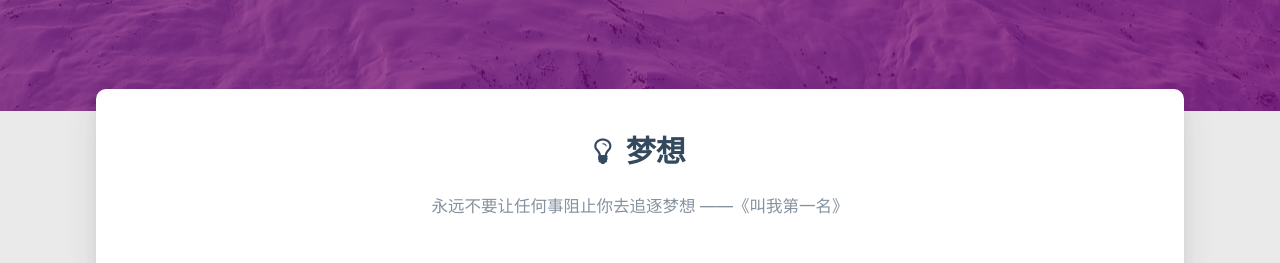
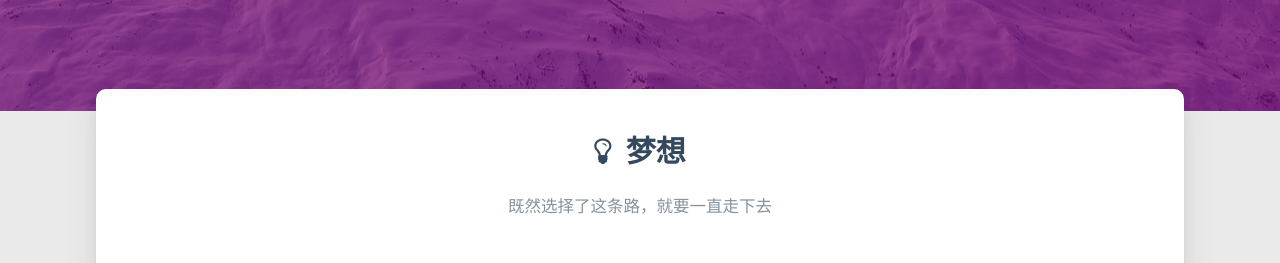
Before and after one commit to hemingyue-11/hemingyue-11.github.io, a plain HTML site: page index.html in a window 1280 px wide. Shown: the part 689-952 px from the top of the page. Drawn offline with Linux system fonts and the light colour scheme.

Commit message:
Site updated: 2020-03-06 00:41:51

```diff
--- a/index.html
+++ b/index.html
@@ -405,7 +405,7 @@ $(function () {
 
     <div class="row">
         <div class="col l8 offset-l2 m10 offset-m1 s10 offset-s1 center-align text">
-            永远不要让任何事阻止你去追逐梦想 ——《叫我第一名》
+            既然选择了这条路，就要一直走下去
         </div>
     </div>
 </div>
```
